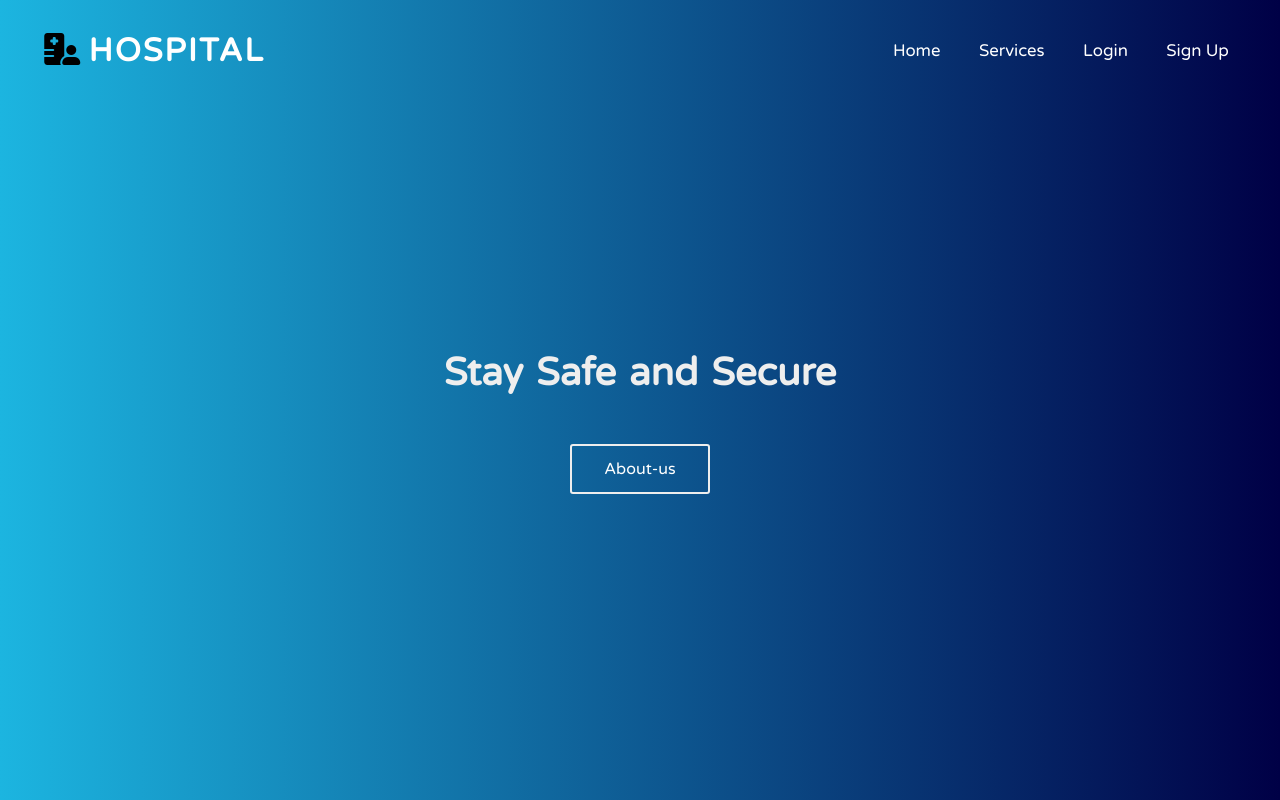
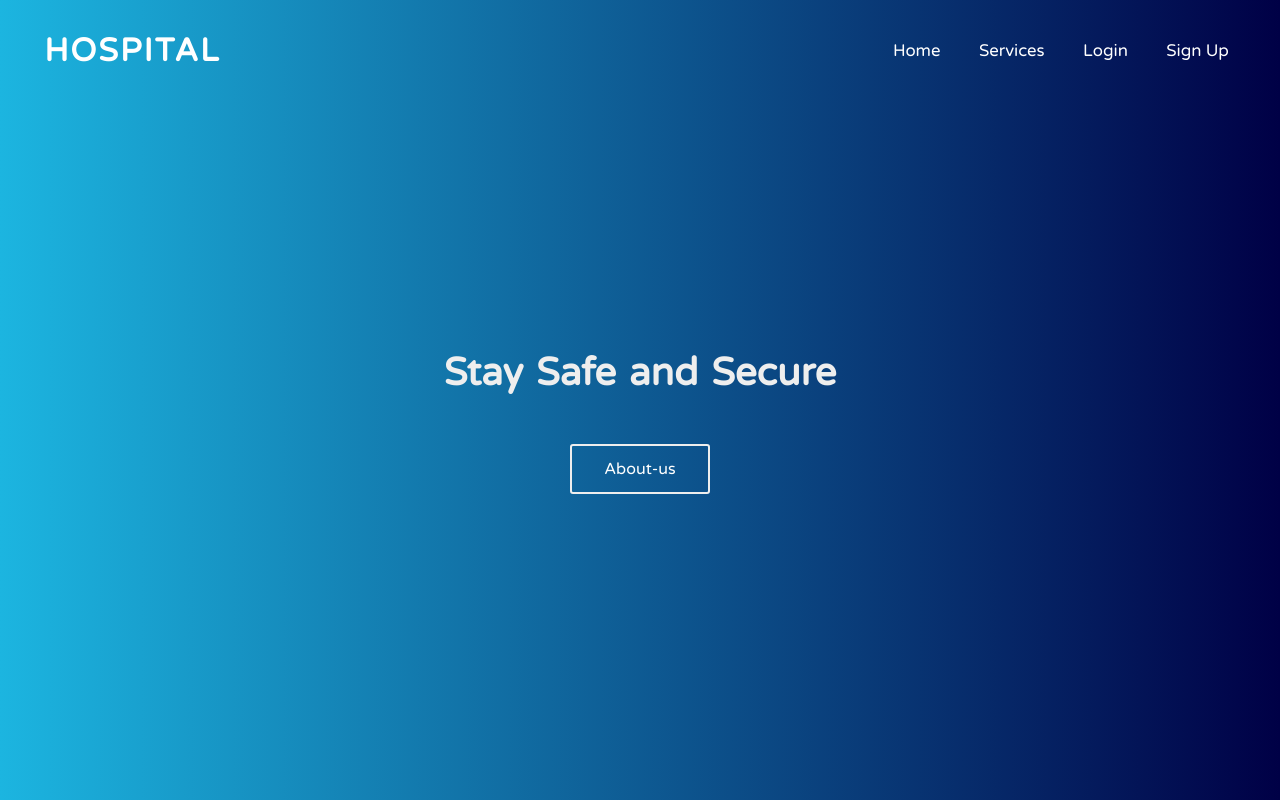
Before and after one commit to devaaravmishra/hms, a React (Create React App) app: page / in a window 1280 px wide. Shown: the top 800 px of the page. Built offline with nearby package versions, Linux system fonts and the light colour scheme.

Commit message:
update remove icon

```diff
--- a/src/Components/navbar.js
+++ b/src/Components/navbar.js
@@ -1,20 +1,26 @@
 import React from "react";
-
-const Navbar= () =>{
+const Navbar = () => {
   return (
     <div className={"navbar"}>
       <div className={"nav-container"}>
-            <i className={"fa fa-hospital-user fa-2x"}></i>&nbsp;&nbsp;
         <h1 className={"nav-head"}>Hospital</h1>
       </div>
       <ul className={"nav-links"}>
-            <li><a href={"#"}>Home</a></li>
-            <li><a href={"#services"}>Services</a></li>
-            <li><a href={"#"}>Login</a></li>
-            <li><a href={"#"}>Sign Up</a></li>
+        <li>
+          <a href={"#"}>Home</a>
+        </li>
+        <li>
+          <a href={"#services"}>Services</a>
+        </li>
+        <li>
+          <a href={"#"}>Login</a>
+        </li>
+        <li>
+          <a href={"#"}>Sign Up</a>
+        </li>
       </ul>
     </div>
-    )
-}
+  );
+};
 
 export default Navbar;
```
Lines whose indentation alone changed are shown as unchanged.
